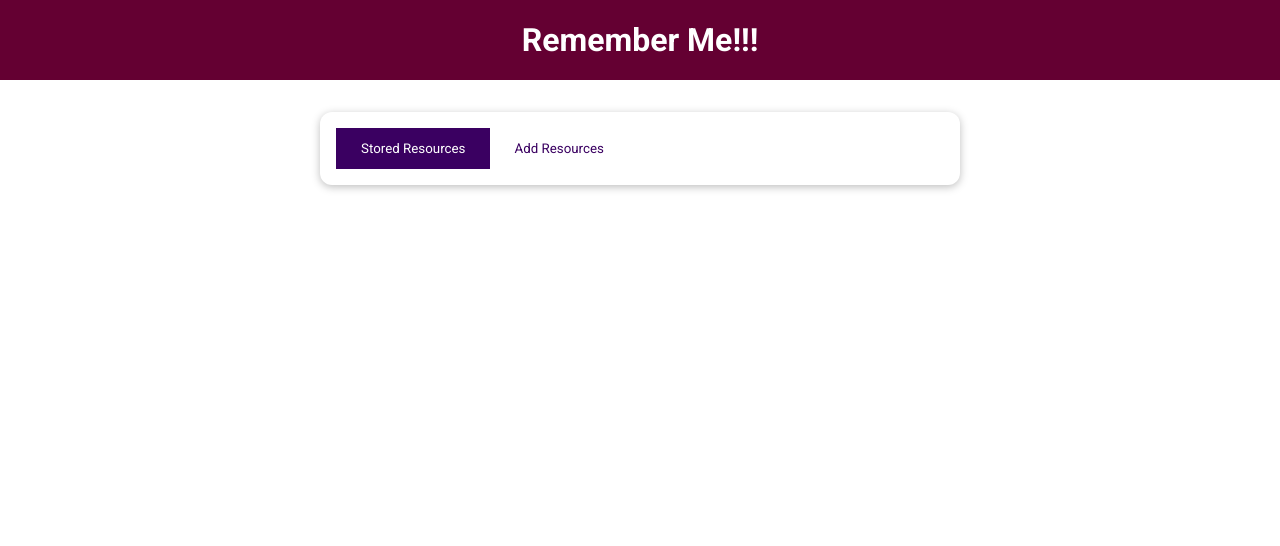
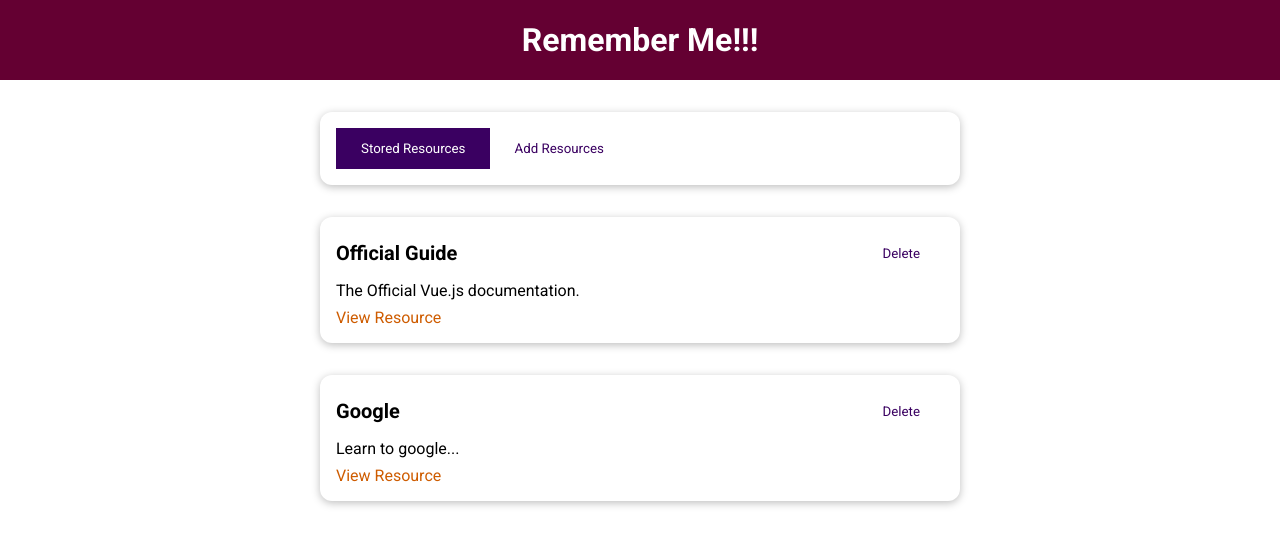
Before and after one commit to muteeburrehman/Learning-Resource-Project, a Vue app: page / in a window 1280 px wide. Shown: the top 546 px of the page. Built offline with nearby package versions, Linux system fonts and the light colour scheme.

Commit message:
updated StoredResources Component

```diff
--- a/src/components/learning-resources/StoredResources.vue
+++ b/src/components/learning-resources/StoredResources.vue
@@ -3,6 +3,7 @@
     <learning-resource
     v-for="res in resources"
     :key="res.id"
+    :id="res.id"
     :title="res.title"
     :description="res.description"
     :link="res.link"
@@ -13,7 +14,7 @@
 <script>
 import LearningResource from './LearningResource.vue';
 export default {
-    props: ['resources'],
+    inject: ['resources'],
     components:{
         'learning-resource':LearningResource
     }
```
